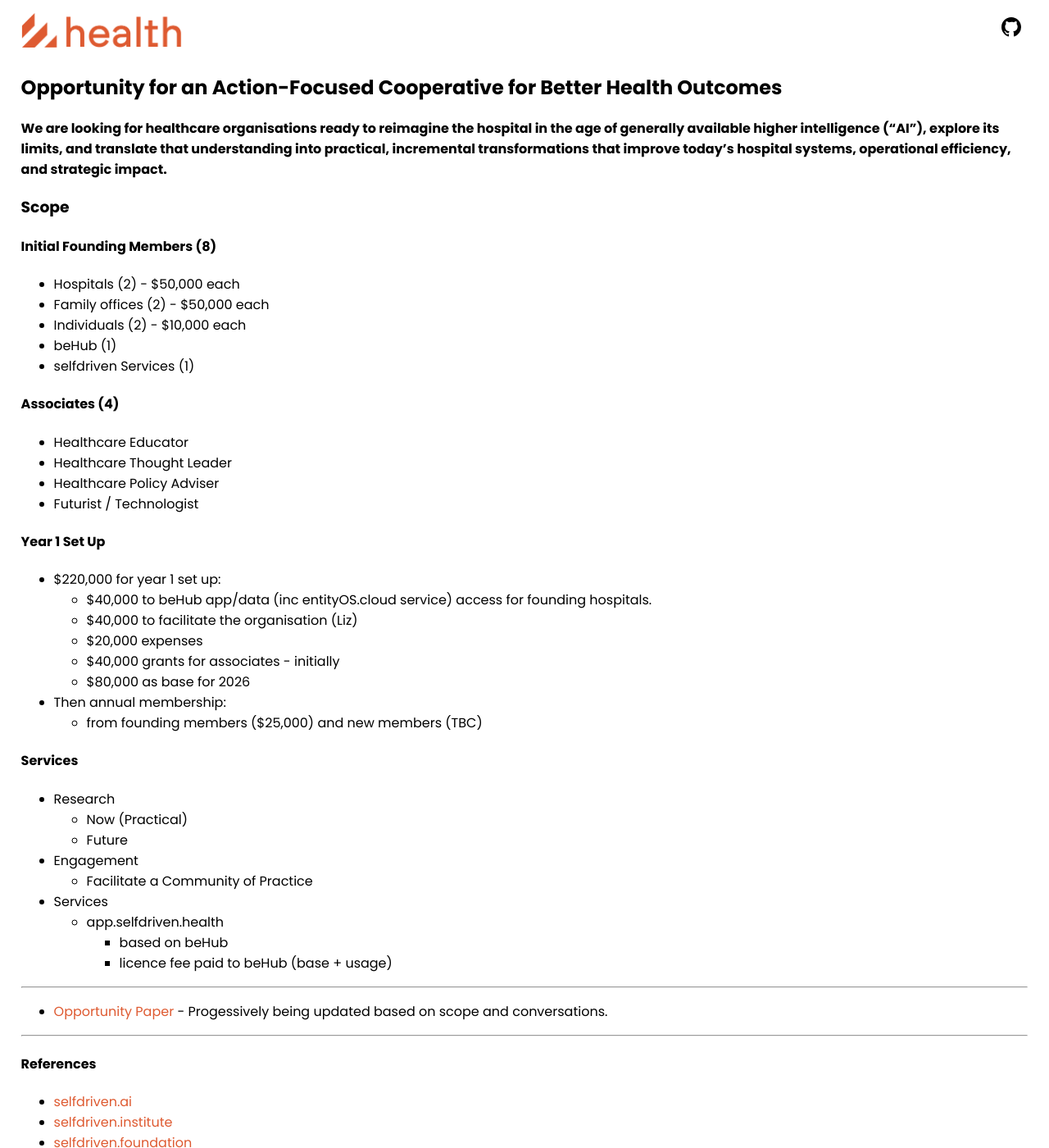
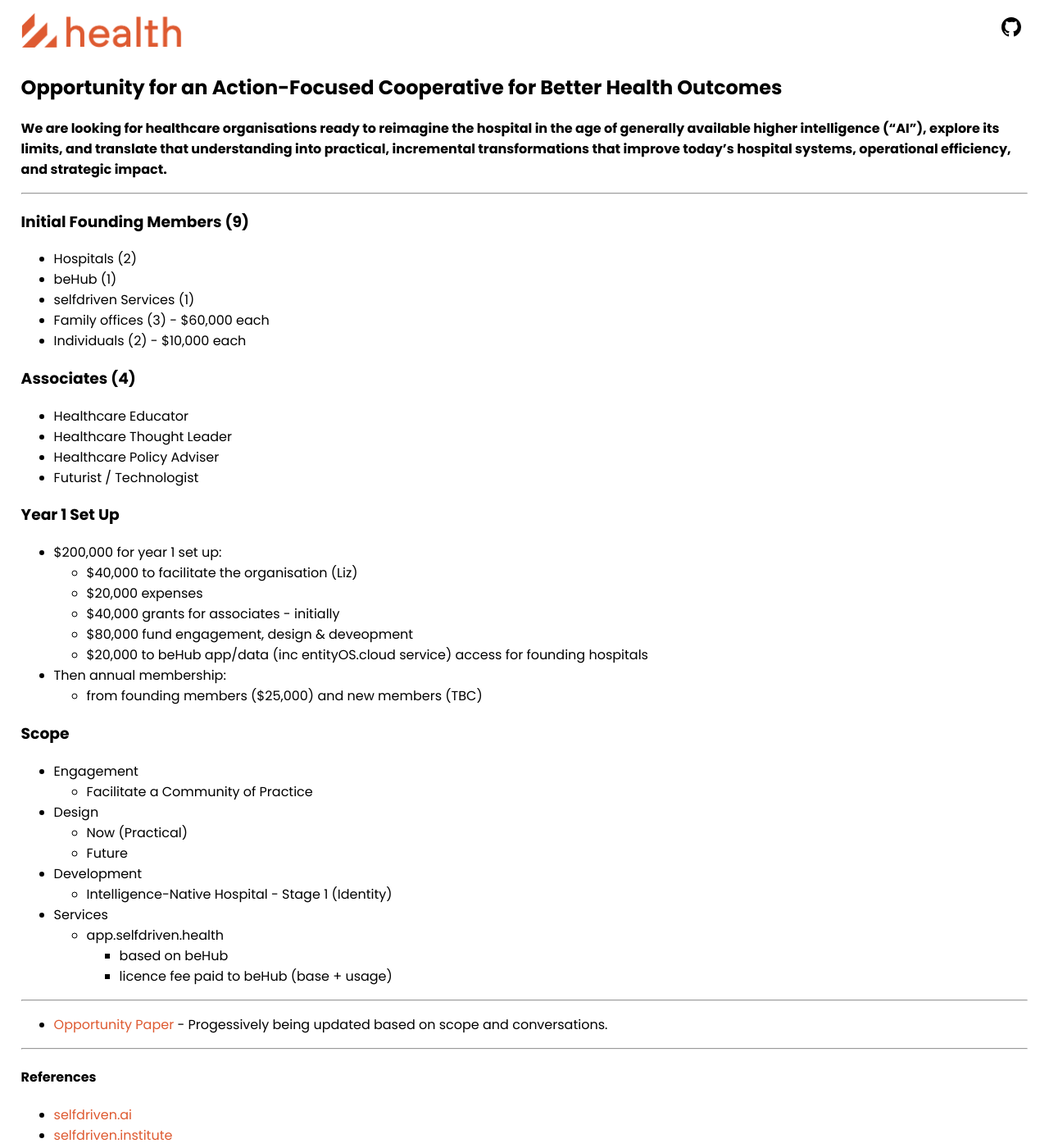
Before and after one commit to selfdriven-foundation/selfdriven-health, a Jekyll site: the page built from docs/pages/opportunity-cooperative.md, in a window 1280 px wide and 1400 px high. Shown: the whole window at 82% size. Built offline with Jekyll 4.4.1, drawn with Linux system fonts in a browser that asks for light colours.

Commit message:
Update opportunity-cooperative.md

```diff
--- a/docs/pages/opportunity-cooperative.md
+++ b/docs/pages/opportunity-cooperative.md
@@ -8,43 +8,46 @@
 
 **We are looking for healthcare organisations ready to reimagine the hospital in the age of generally available higher intelligence (“AI”), explore its limits, and translate that understanding into practical, incremental transformations that improve today’s hospital systems, operational efficiency, and strategic impact.**
 
-### Scope
+---
 
-#### Initial Founding Members (8)
+### Initial Founding Members (9)
 
-- Hospitals (2) - $50,000 each
-- Family offices (2) - $50,000 each
-- Individuals (2) - $10,000 each
+- Hospitals (2)
 - beHub (1)
 - selfdriven Services (1)
+- Family offices (3) - $60,000 each
+- Individuals (2) - $10,000 each
 
-#### Associates (4)
+### Associates (4)
 
 - Healthcare Educator
 - Healthcare Thought Leader
 - Healthcare Policy Adviser
 - Futurist / Technologist
 
-#### Year 1 Set Up
+### Year 1 Set Up
 
-- $220,000 for year 1 set up:
-    - $40,000 to beHub app/data (inc entityOS.cloud service) access for founding hospitals.
+- $200,000 for year 1 set up:
     - $40,000 to facilitate the organisation (Liz)
     - $20,000 expenses
     - $40,000 grants for associates - initially
-    - $80,000 as base for 2026
+    - $80,000 fund engagement, design & deveopment
+	- $20,000 to beHub app/data (inc entityOS.cloud service) access for founding hospitals
 
 - Then annual membership:
     - from founding members ($25,000) and new members (TBC)
 
-#### Services
+### Scope
 
-- Research
+- Engagement
+    - Facilitate a Community of Practice
+
+- Design
     - Now (Practical)
     - Future
 
-- Engagement
-    - Facilitate a Community of Practice
+- Development
+	- Intelligence-Native Hospital - Stage 1 (Identity)
 
 - Services
     - app.selfdriven.health
```
